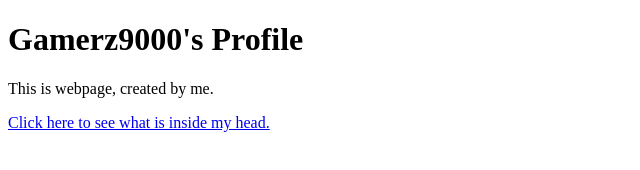
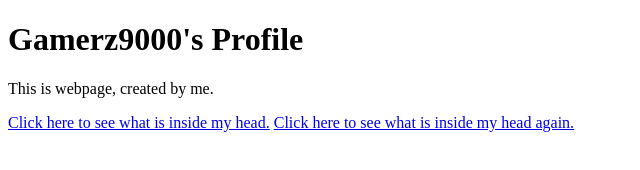
Before and after one commit to cool-gamerz9000/Potassium-Lab3-Hacate, a plain HTML site: page index.html in a window 1280 px wide. Shown: the whole page, without its empty margins (0-640 px from the left). Drawn offline with Linux system fonts and the light colour scheme.

Commit message:
index.html

```diff
--- a/index.html
+++ b/index.html
@@ -11,5 +11,6 @@
     <h1>Gamerz9000's Profile</h1>
     <p>This is webpage, created by me.</p>
     <a href="https://cool-gamerz9000.github.io/Dante-equals-to-4d-chess/">Click here to see what is inside my head.</a>
+    <a href="https://cool-gamerz9000.github.io/the-assessment/">Click here to see what is inside my head again.</a>
   </body>
 </html>
```
